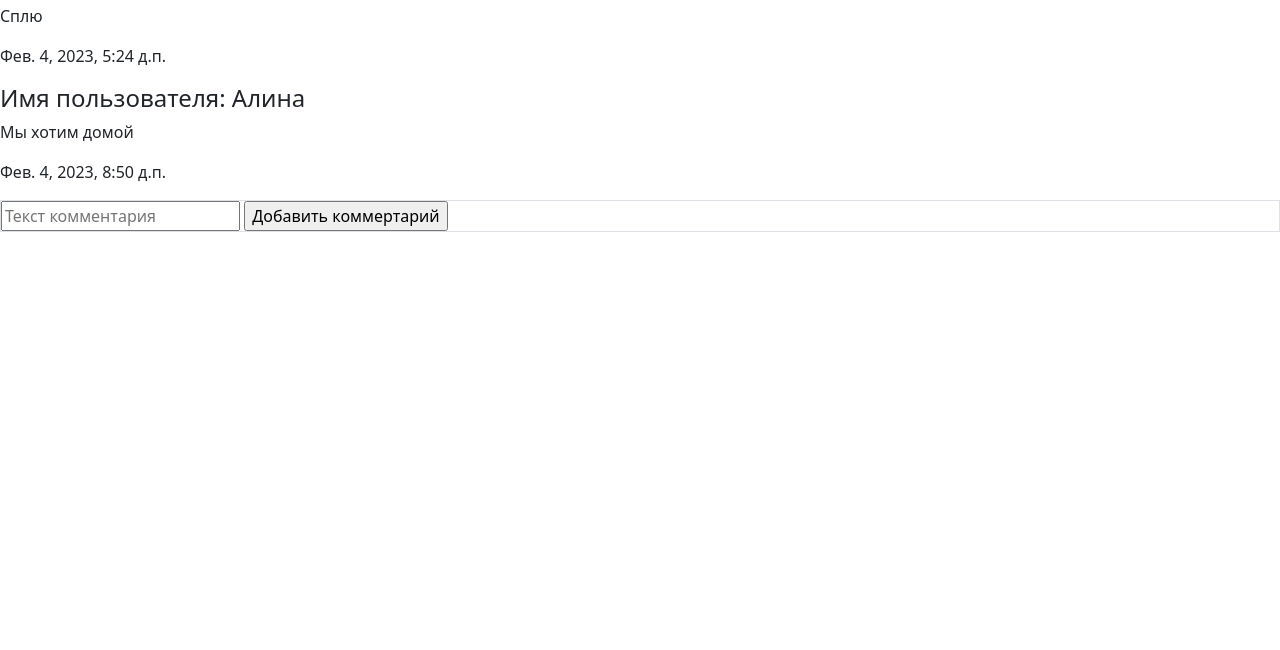
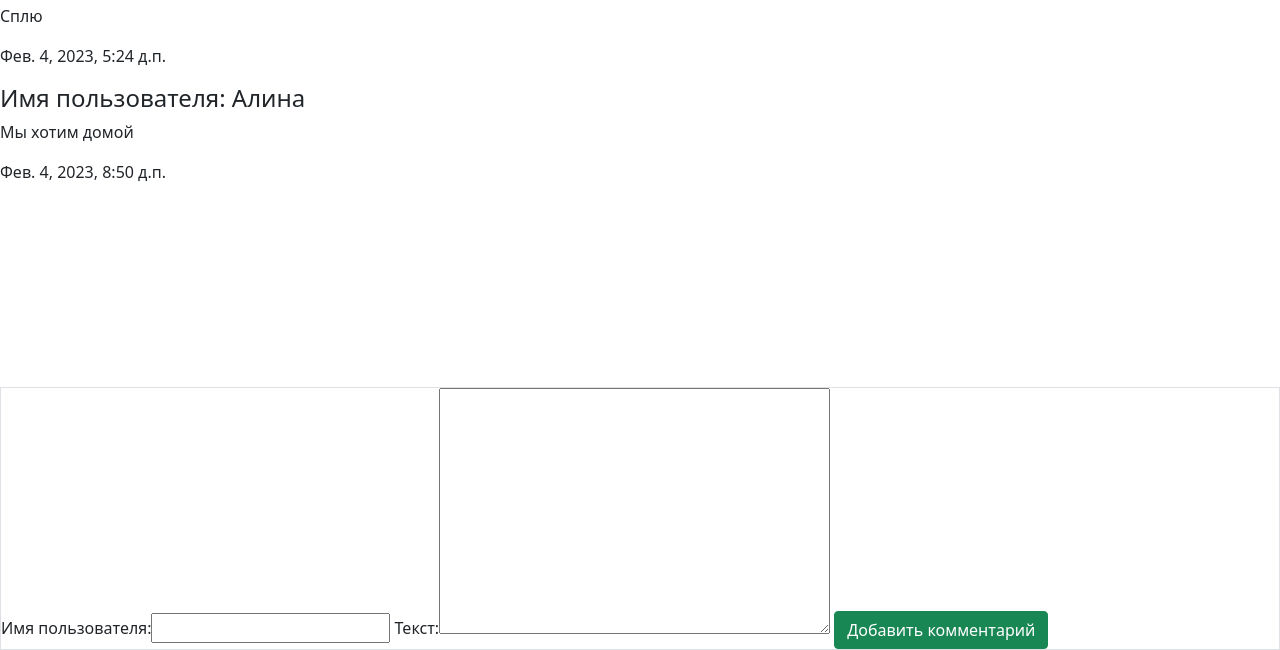
Before and after one commit to matthew-shtyasek/comments, a Django app: page /komments/ in a window 1280 px wide. Shown: the part 150-800 px from the top of the page. Run offline with Django 3.2, Linux system fonts and the light colour scheme; data comes from the database, SQL or seed files in the repository; both versions use the stored data as it was after the commit; some libraries are stand-ins or nearby versions.

Commit message:
Форма работает

```diff
--- a/kommentapp/forms.py
+++ b/kommentapp/forms.py
@@ -2,7 +2,6 @@ from django import forms
 from .models import KommentModel
 
 class KommentForm(forms.ModelForm):
-    exclude = ("date", )
-
     class Meta:
         model = KommentModel
+        fields = ('name', 'text')
--- a/kommentapp/templates/kommentapp/komments.html
+++ b/kommentapp/templates/kommentapp/komments.html
@@ -9,9 +9,10 @@
         </div>
     {% endfor %}
 
-        <form method="post" class="border">
-            <input type="text" placeholder="Текст комментария">
-            <input type="submit" value="Добавить коммертарий">
+        <form method="post" class="border fixed-bottom">
+            {% csrf_token %}
+            {{ komment_form }}
+            <input type="submit" value="Добавить комментарий" class="btn btn-success">
         </form>
 
 {% endblock %}
--- a/kommentapp/views.py
+++ b/kommentapp/views.py
@@ -1,6 +1,14 @@
 from django.shortcuts import render
 from .models import KommentModel
+from .forms import KommentForm
 
 def komments_view(request):
     komments = KommentModel.objects.all()
-    return render(request, 'kommentapp/komments.html', {'komments':komments})
+    if request.method == "POST":
+        form = KommentForm(request.POST)
+        if form.is_valid():
+            form.save()
+            form = KommentForm()
+    else:
+        form = KommentForm()
+    return render(request, 'kommentapp/komments.html', {'komments':komments, 'komment_form':form})
```
Also changed, not shown: db.sqlite3.
